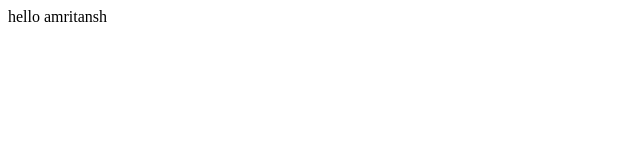
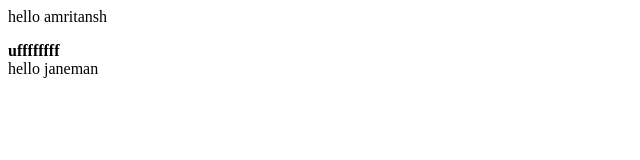
Before and after one commit to amritansh00100/learngithub, a plain HTML site: page index.html in a window 1280 px wide. Shown: the whole page, without its empty margins (0-640 px from the left). Drawn offline with Linux system fonts and the light colour scheme.

Commit message:
Update index.html
uff

```diff
--- a/index.html
+++ b/index.html
@@ -1 +1,2 @@
 <p>hello amritansh </p>
+<p><b>uffffffff</b><br> hello janeman </p>
```
